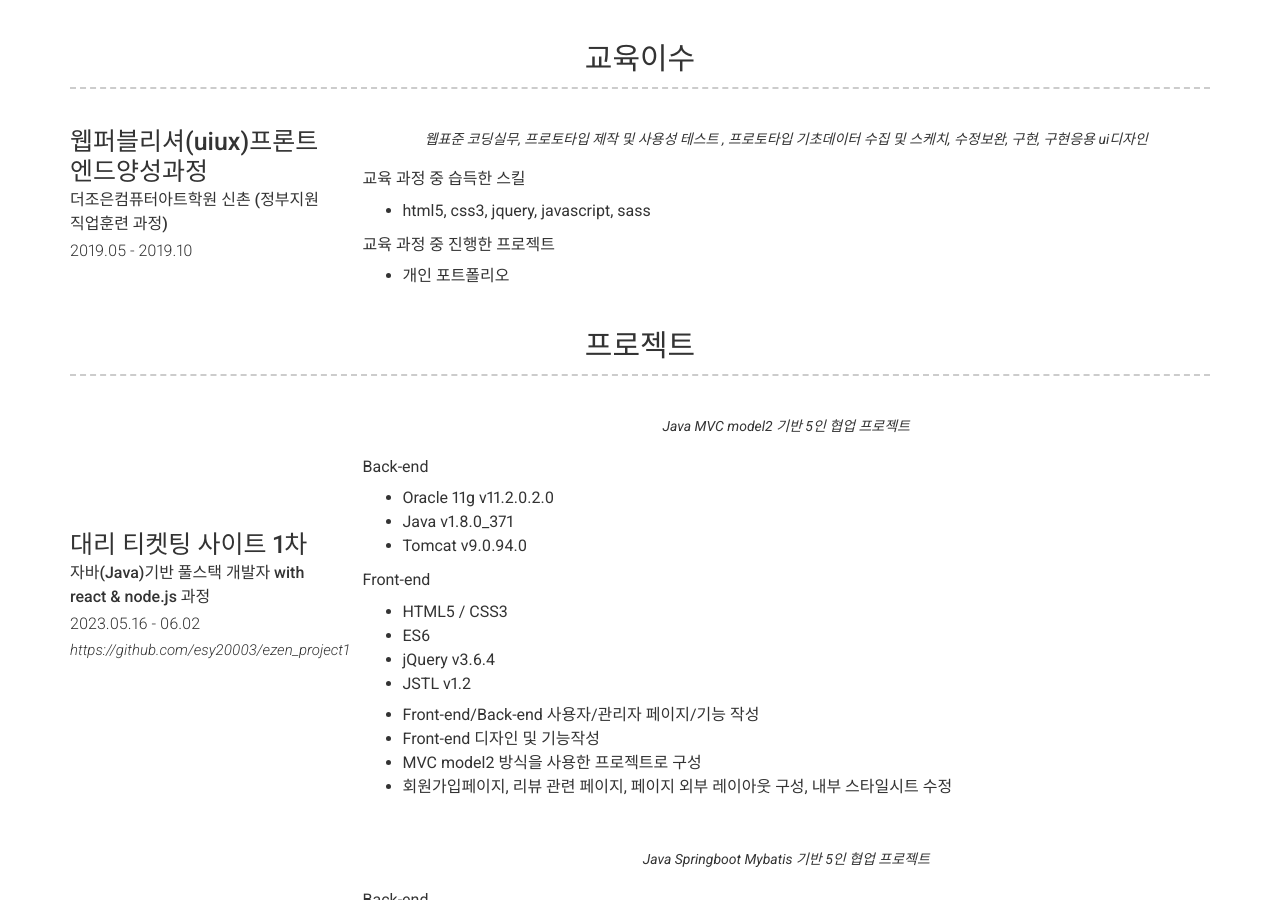
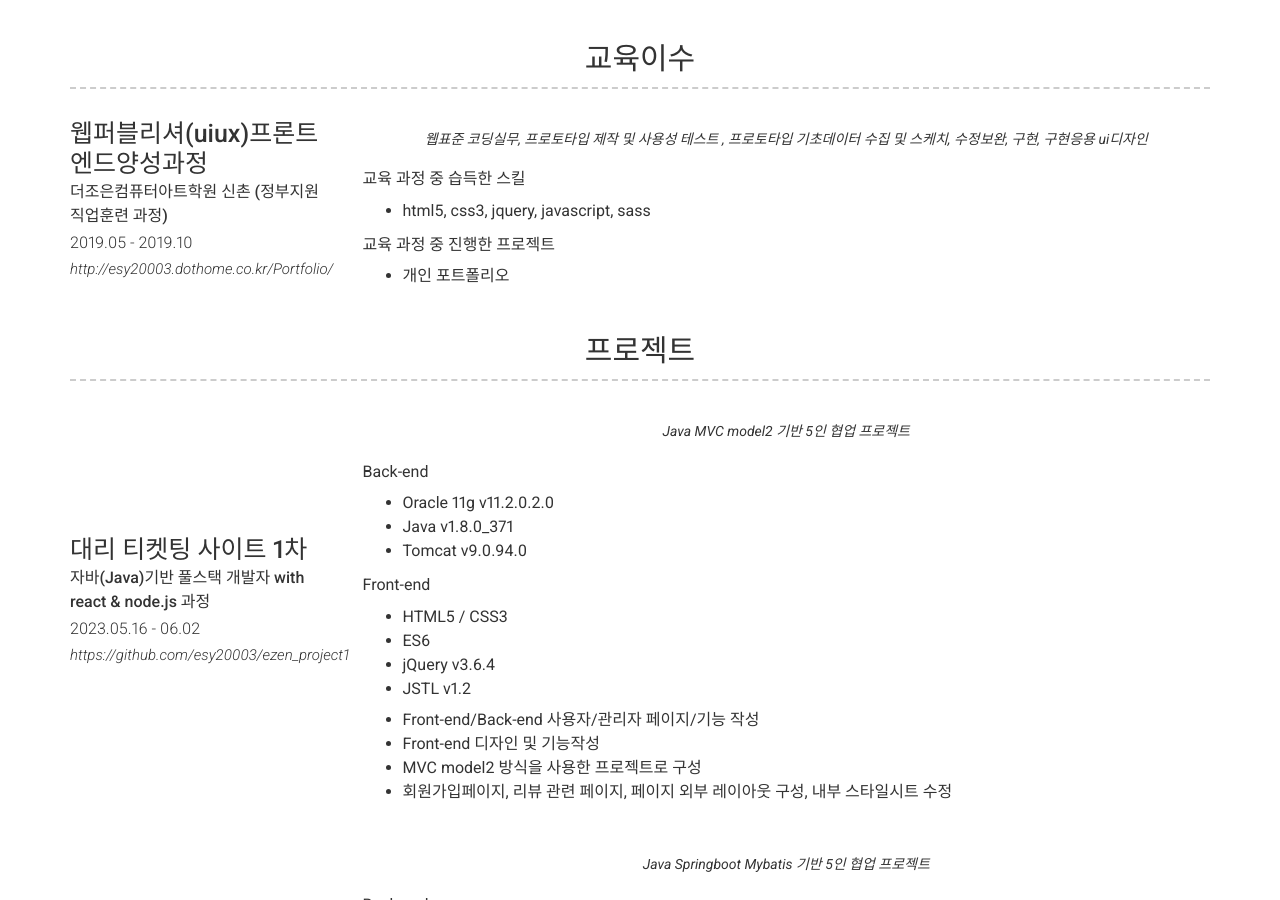
Before and after one commit to esy20003/esy20003.github.io, a Jekyll site: the page built from index.md, in a window 1280 px wide and 900 px high, scrolled down 1189 px. Built offline with Jekyll 4.4.1, drawn with Linux system fonts in a browser that asks for light colours; nearby versions of some CDN libraries; some of the changed lines change nothing that is shown.

Commit message:
Update _config.yml
link update

```diff
--- a/_config.yml
+++ b/_config.yml
@@ -116,6 +116,7 @@ content:
       - layout: left
         title: 웹퍼블리셔(uiux)프론트엔드양성과정
         caption: 2019.05 - 2019.10
+        link: http://esy20003.dothome.co.kr/Portfolio/
         sub_title: 더조은컴퓨터아트학원 신촌 (정부지원 직업훈련 과정)
         quote: >
           웹표준 코딩실무, 프로토타입 제작 및 사용성 테스트 , 프로토타입 기초데이터 수집 및 스케치, 수정보완, 구현, 구현응용 ui디자인
```
